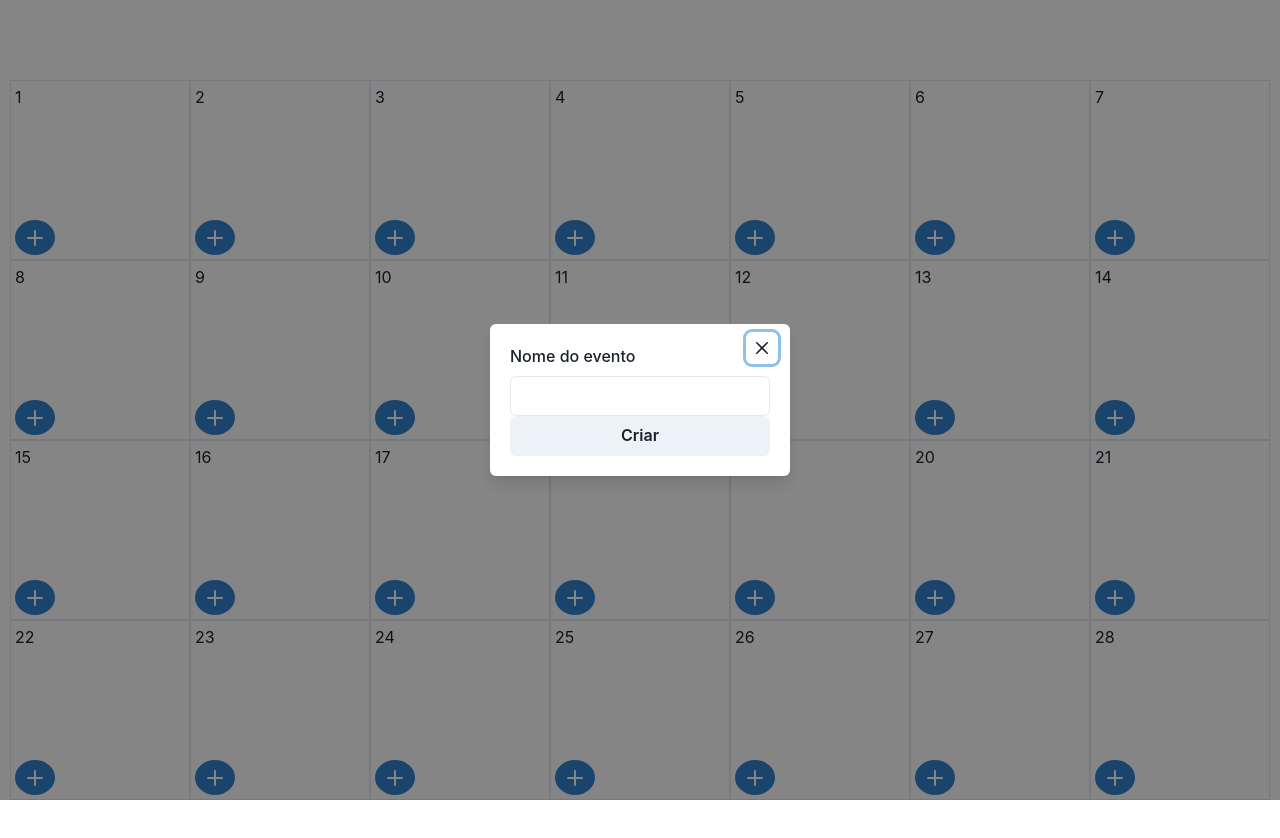
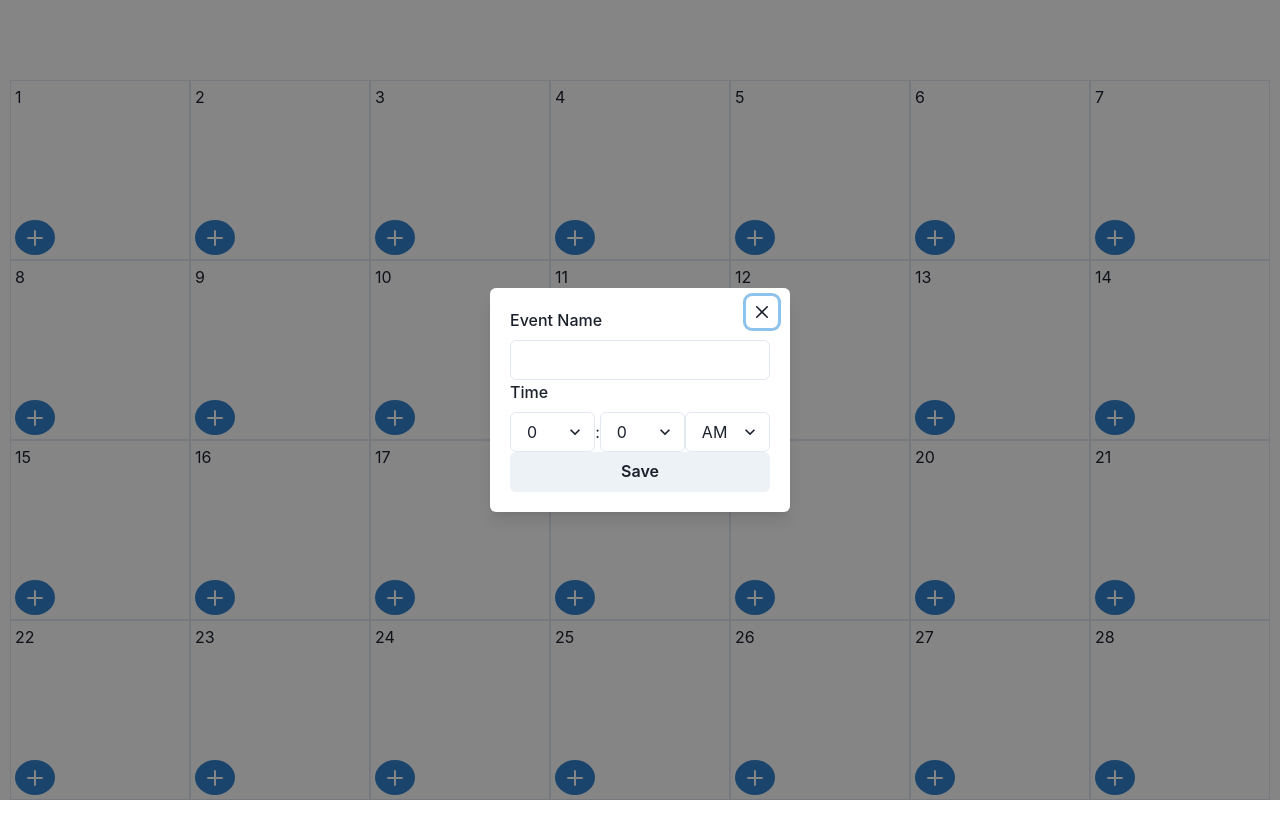
Before and after one commit to WilliamCSA04/Calendar, a Next.js app: page / in a window 1280 px wide. Both pictures are taken after a click on the button 35 px from the left and 237 px from the top of the page. Shown: the top 838 px of the page. Built offline with nearby package versions, Linux system fonts and the light colour scheme.

Commit message:
:sparkles: Added date time

```diff
--- a/components/Day.js
+++ b/components/Day.js
@@ -16,15 +16,19 @@ import {
 } from '@chakra-ui/react';
 import { AddIcon } from '@chakra-ui/icons';
 import { useState } from 'react';
+import TimeSelector from './TimeSelector';
 
-export default function Day({ day, onClick }) {
+export default function Day({ day }) {
   const [events, setEvents] = useState([]);
   const { isOpen, onOpen, onClose } = useDisclosure();
   function onSubmit(e) {
     e.preventDefault();
     setEvents([
       {
-        name: e.target.name.value
+        name: e.target.name.value,
+        hour: e.target.hour.value,
+        minute: e.target.minute.value,
+        period: e.target.period.value
       },
       ...events
     ]);
@@ -37,7 +41,7 @@ export default function Day({ day, onClick }) {
         {events.map((eventOfDay) => (
           <ListItem>
             <Button variant="ghost" h="20px" w="100%">
-              {eventOfDay.name}
+              {eventOfDay.name} - {eventOfDay.hour}:{eventOfDay.minute} {eventOfDay.period}
             </Button>
           </ListItem>
         ))}
@@ -66,10 +70,14 @@ export default function Day({ day, onClick }) {
               }}
               direction="column">
               <FormControl>
-                <FormLabel>Nome do evento</FormLabel>
+                <FormLabel>Event Name</FormLabel>
                 <Input name="name" />
               </FormControl>
-              <Button type="submit">Criar</Button>
+              <FormControl>
+                <FormLabel>Time</FormLabel>
+                <TimeSelector />
+              </FormControl>
+              <Button type="submit">Save</Button>
             </Flex>
           </Center>
         </ModalContent>
```
